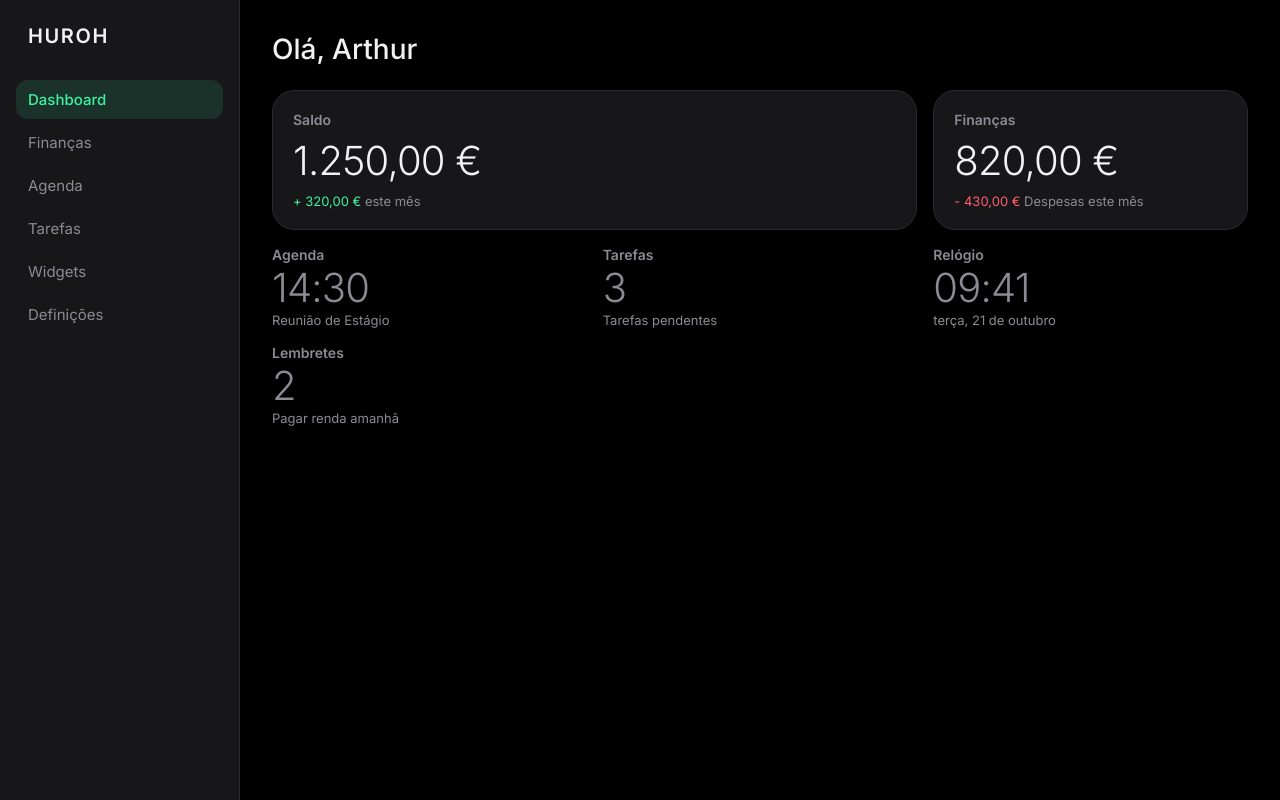
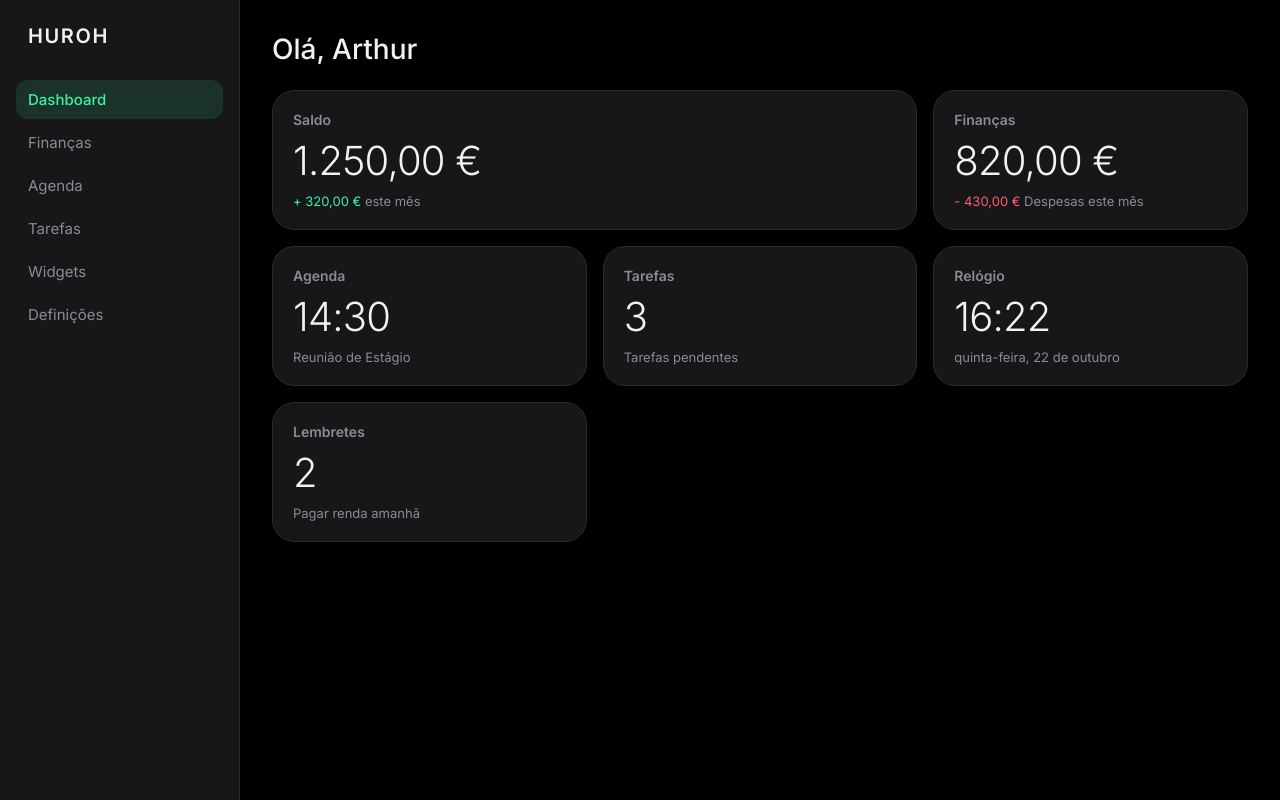
Before and after one commit to arthrtx/HUROH, a plain HTML site: page web/index.html in a window 1280 px wide. Drawn offline with Linux system fonts and the light colour scheme.

Commit message:
feat(web): relógio em tempo real

```diff
--- a/web/index.html
+++ b/web/index.html
@@ -46,25 +46,25 @@
             </p>
           </article>
 
-          <article class="widget-detalhe">
+          <article class="widget">
             <h2 class="widget-titulo">Agenda</h2>
             <p class="widget-valor">14:30</p>
             <p class="widget-detalhe">Reunião de Estágio</p>
           </article>
 
-          <article class="widget-detalhe">
+          <article class="widget">
             <h2 class="widget-titulo">Tarefas</h2>
             <p class="widget-valor">3</p>
             <p class="widget-detalhe">Tarefas pendentes</p>
           </article>
 
-          <article class="widget-detalhe">
+          <article class="widget">
             <h2 class="widget-titulo">Relógio</h2>
-            <p class="widget-valor">09:41</p>
-            <p class="widget-detalhe">terça, 21 de outubro</p>
+            <p class="widget-valor" id="relogio-hora">--:--</p>
+            <p class="widget-detalhe" id="relogio-data"></p>
           </article>
 
-          <article class="widget-detalhe">
+          <article class="widget">
             <h2 class="widget-titulo">Lembretes</h2>
             <p class="widget-valor">2</p>
             <p class="widget-detalhe">Pagar renda amanhã</p>
@@ -72,5 +72,6 @@
         </section>
       </main>
     </div>
+    <script src="js/app.js"></script>
   </body>
 </html>
--- a/web/js/app.js
+++ b/web/js/app.js
@@ -0,0 +1,11 @@
+const relogioHora = document.getElementById('relogio-hora');
+const relogioData = document.getElementById('relogio-data');
+
+function atualizarRelogio(){
+    const agora = new Date();
+    relogioHora.textContent = agora.toLocaleTimeString('pt-PT', { hour: '2-digit', minute: '2-digit'});
+    relogioData.textContent = agora.toLocaleDateString('pt-PT', { weekday: 'long', day: 'numeric', month: 'long'});
+}
+
+atualizarRelogio();
+setInterval(atualizarRelogio, 1000);
```
